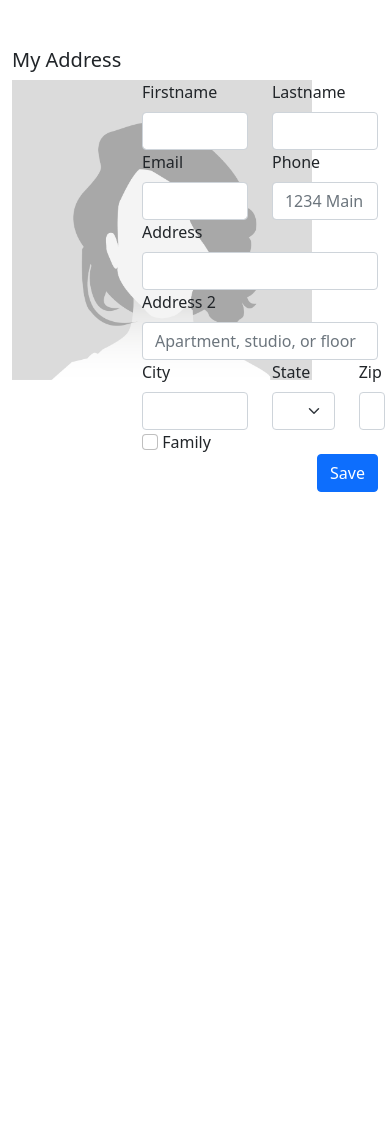
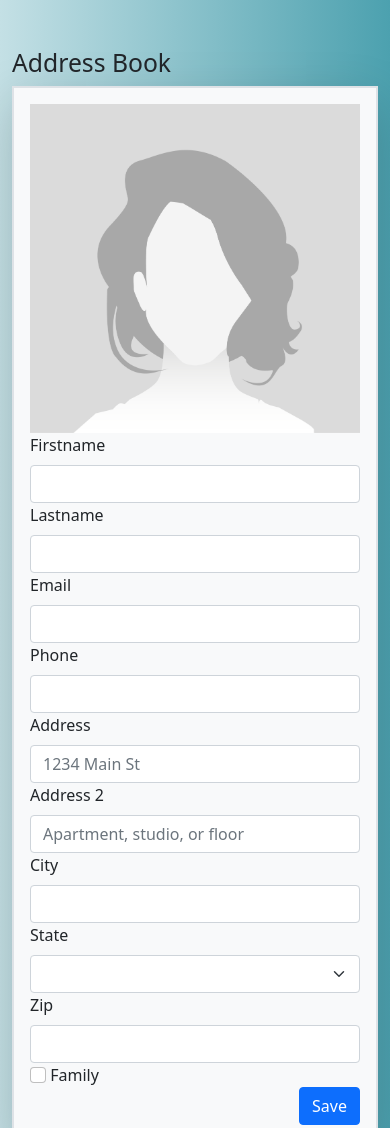
Before and after one commit to Suley890/AddressForm, a plain HTML site: page index.html in a window 390 px wide. Shown: the top 1128 px of the page. Before the commit the page ends 844 px from the top, so only its background shows below. Drawn offline with nearby package versions, Linux system fonts and the light colour scheme.

Commit message:
Version 2
Added background, works on mobile, fix img, and change layout a little

```diff
--- a/css/site.css
+++ b/css/site.css
@@ -0,0 +1,6 @@
+body{
+  background: #4CA1AF;  /* fallback for old browsers */
+  background: -webkit-linear-gradient(to right, #C4E0E5, #4CA1AF);  /* Chrome 10-25, Safari 5.1-6 */
+  background: linear-gradient(to right, #C4E0E5, #4CA1AF); /* W3C, IE 10+/ Edge, Firefox 16+, Chrome 26+, Opera 12+, Safari 7+ */
+
+}
--- a/index.html
+++ b/index.html
@@ -15,64 +15,64 @@
   </head>
   <body>
     <div class="container mt-5">
-      <h5>My Address</h5>
-        <div class="row">
-          <div class="col-4">
-            <img src="/img/GirlOne_4x.png" alt="" width="300" height="300" />
+      <h2>Address Book</h2>
+      <div class="bg-light p-3 border border-2 shadow-lg bg-light">
+      <form class="row">
+          <div class="col-12 col-md-4">
+            <img src="/img/GirlOne_4x.png" alt="" class="img-fluid" />
           </div>
-          <div class="col-8">
-            <form>
+          <div class="col-12 col-md-8">
             <div class="row">
-              <div class="col-6">
-                <label for="firstname" class="form-label">Firstname</label>
-                <input type="text" class="form-control" id="firstname" >
+              <div class="col-12 col-md-6">
+                <label for="inputFirstName" class="form-label">Firstname</label>
+                <input type="text" class="form-control" id="inputFirstName" >
               </div>
-              <div class="col-6">
+              <div class="col-12 col-md-6">
                 <label for="lastname" class="form-label">Lastname</label>
                 <input type="text" class="form-control" id="lastname">
               </div>
-              <div class="col-6">
+              <div class="col-12 col-md-6">
                 <label for="email" class="form-label">Email</label>
                 <input type="email" class="form-control" id="email">
               </div>
-              <div class="col-6">
-                <label for="password" class="form-label">Phone</label>
-                <input type="email" class="form-control" id="email" placeholder="1234 Main St">
+              <div class="col-12 col-md-6">
+                <label for="inputPhone" class="form-label">Phone</label>
+                <input type="tel" class="form-control" id="inputPhone" >
               </div>
               <div class="col-12">
-                <label for="address" class="form-label">Address</label>
-                <input type="address" class="form-control" id="address">
+                <label for="inputAddress" class="form-label">Address</label>
+                <input type="text" class="form-control" id="inputAddress" placeholder="1234 Main St">
               </div>
               <div class="col-12">
-                <label for="address" class="form-label">Address 2</label>
-                <input type="address" class="form-control" id="address" placeholder="Apartment, studio, or floor">
+                <label for="inputAddress2" class="form-label">Address 2</label>
+                <input type="text" class="form-control" id="inputAddress2" placeholder="Apartment, studio, or floor">
               </div>
-              <div class="col-6">
-                <label for="city" class="form-label">City</label>
-                <input type="text" class="form-control" id="city">
+              <div class="col-12 col-md-6">
+                <label for="inputCity" class="form-label">City</label>
+                <input type="text" class="form-control" id="inputCity">
               </div>
-              <div class="col-4">
-                <label for="state" class="form-label">State</label>
-                <select class="form-select" name="state" id="state">
-                    <option selected></option>
+              <div class="col-12 col-md-4">
+                <label for="inputState" class="form-label">State</label>
+                <select class="form-select" name="state" id="inputState">
+                  <option selected></option>
                 </select>
               </div>
-              <div class="col-2">
-                <label class="form-label" for="exampleCheck1">Zip</label>
-                <input type="text" class="form-control" id="city">
+              <div class="col-12 col-md-2">
+                <label class="form-label" for="inputZip">Zip</label>
+                <input type="text" class="form-control" id="inputZip">
               </div>
-              <div class="col">
+              <div class="col-12">
                 <input type="checkbox" class="form-check-input" id="family">
                 <label class="form-check-label" for="family">Family</label>
               </div>
+
+              <div class="col-12 d-flex justify-content-end">
+                <button type="submit" class="btn btn-primary">Save</button>
+              </div>
             </div>
-            <div class="d-flex justify-content-end">
-              <button type="submit" class="btn btn-primary">Save</button>
-            </div>
-            </form>
           </div>
-        </div>
-
+      </form>
+    </div>
     </div>
   </body>
 </html>
```
